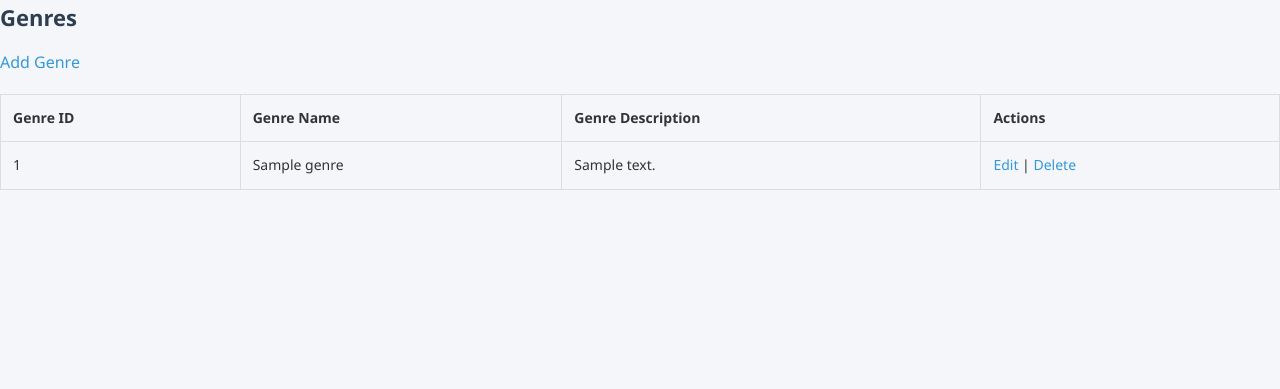
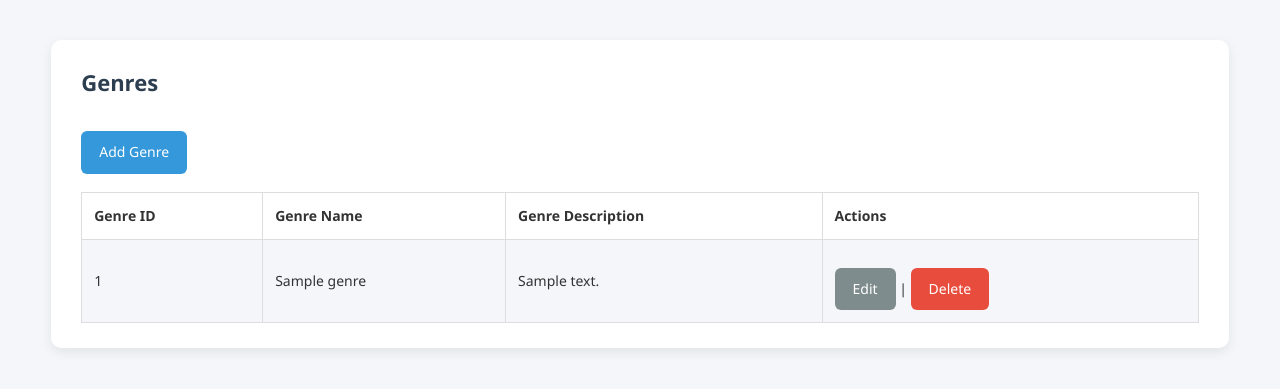
Before and after one commit to AiIeron/2CSC-ICS2607-G7-Simulation-Library-Inventory, a PHP site: page /admin_genres.php in a window 1280 px wide. Shown: the top 389 px of the page. Run offline with PHP 8.4, Linux system fonts and the light colour scheme; tables that the repository leaves empty hold one stand-in row (values such as "Sample post").

Commit message:
Update admin_genres.php

```diff
--- a/admin_genres.php
+++ b/admin_genres.php
@@ -10,9 +10,11 @@ require 'db.php'
 </head>
 <body>
 
+<div class="container">
+
 <h2>Genres</h2>
 
-<a href="add_genre.php">Add Genre</a>
+<a href="add_genre.php" class="btn">Add Genre</a>
 
 <table border="1">
     <tr>
@@ -31,13 +33,15 @@ while($row = $res->fetch_assoc()) {
         <td>{$row['GENRE_NAME']}</td>
         <td>{$row['GENRE_DESC']}</td>
         <td>
-            <a href='edit.php'>Edit</a> |
-            <a href='delete.php' onclick='return confirm(\"Delete order?\")'>Delete</a>
+            <a href='edit.php' class='btn btn-secondary'>Edit</a> |
+            <a href='delete.php' class='btn btn-danger' onclick='return confirm(\"Delete order?\")'>Delete</a>
         </td>
     </tr>";
 }
 ?>
 </table>
 
+</div>
+
 </body>
 </html>
```
